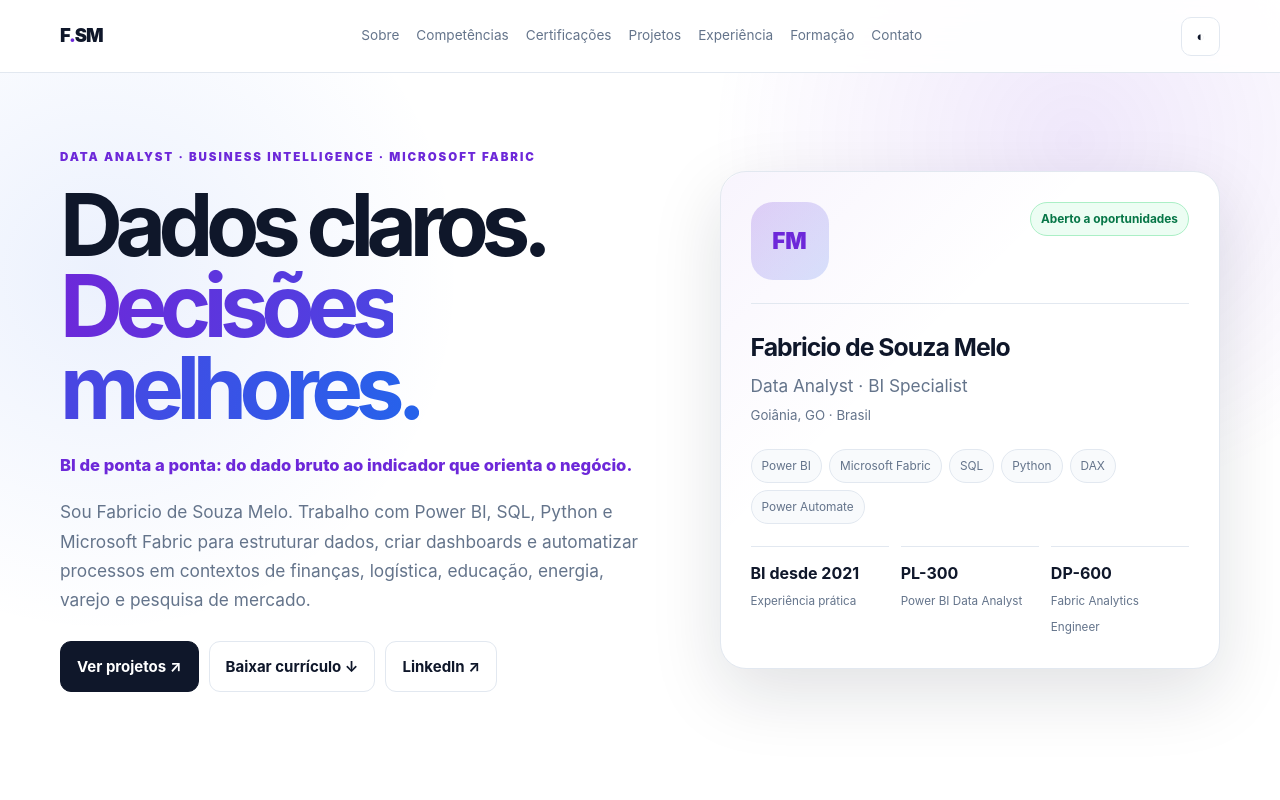
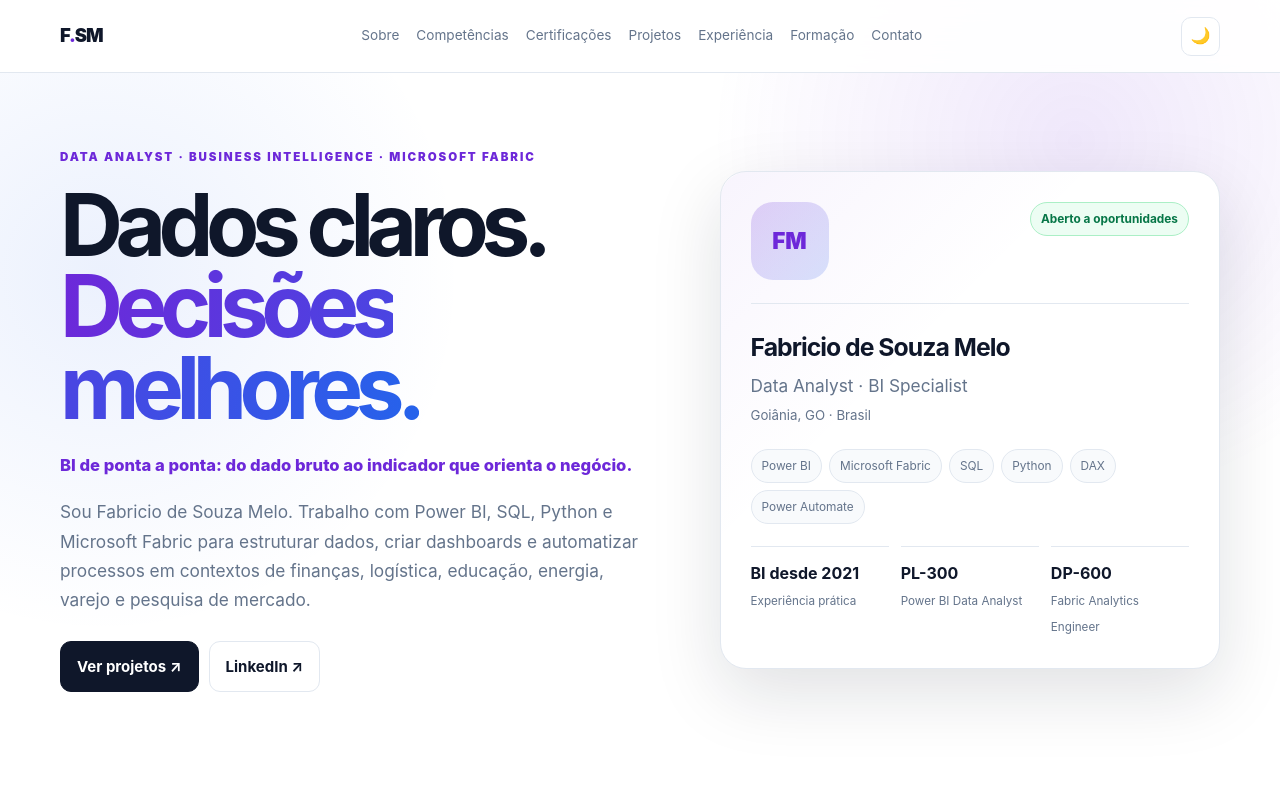
Before and after one commit to FabriciosmDataAnalyst/FabricioMelo, a plain HTML site: page index.html in a window 1280 px wide. Shown: the top 800 px of the page. Drawn offline with Linux system fonts and the light colour scheme.

```diff
--- a/index.html
+++ b/index.html
@@ -104,6 +104,9 @@
       display: grid;
       place-items: center;
       cursor: pointer;
+      font-size: 1rem;
+      font-weight: 700;
+      line-height: 1;
     }
     .menu { display: none; }
 
@@ -354,7 +357,7 @@
         <a href="#contact">Contato</a>
       </div>
       <div class="tools">
-        <button class="tool" id="theme" type="button" aria-label="Alternar tema" title="Alternar tema">◐</button>
+        <button class="tool" id="theme" type="button" aria-label="Alternar tema" title="Alternar tema">☀</button>
         <button class="tool menu" id="menu" type="button" aria-label="Abrir menu" aria-expanded="false" aria-controls="links">☰</button>
       </div>
     </div>
@@ -370,7 +373,6 @@
           <p>Sou Fabricio de Souza Melo. Trabalho com Power BI, SQL, Python e Microsoft Fabric para estruturar dados, criar dashboards e automatizar processos em contextos de finanças, logística, educação, energia, varejo e pesquisa de mercado.</p>
           <div class="buttons">
             <a class="btn primary" href="#projects">Ver projetos ↗</a>
-            <a class="btn" href="Curriculo-Fabricio-Melo.pdf" download>Baixar currículo ↓</a>
             <a class="btn ghost" href="https://www.linkedin.com/in/fabriciosmelo/" target="_blank" rel="noopener noreferrer">LinkedIn ↗</a>
           </div>
         </div>
@@ -627,12 +629,15 @@
 
       const updateThemeLabel = () => {
         const dark = body.classList.contains('dark');
-        themeButton.setAttribute('aria-label', dark ? 'Ativar tema claro' : 'Ativar tema escuro');
-        themeButton.title = dark ? 'Ativar tema claro' : 'Ativar tema escuro';
+        if (themeButton) {
+          themeButton.textContent = dark ? '☀' : '🌙';
+          themeButton.setAttribute('aria-label', dark ? 'Ativar tema claro' : 'Ativar tema escuro');
+          themeButton.title = dark ? 'Ativar tema claro' : 'Ativar tema escuro';
+        }
       };
       updateThemeLabel();
 
-      themeButton.addEventListener('click', () => {
+      themeButton?.addEventListener('click', () => {
         body.classList.toggle('dark');
         localStorage.setItem('portfolio-theme', body.classList.contains('dark') ? 'dark' : 'light');
         updateThemeLabel();
```
